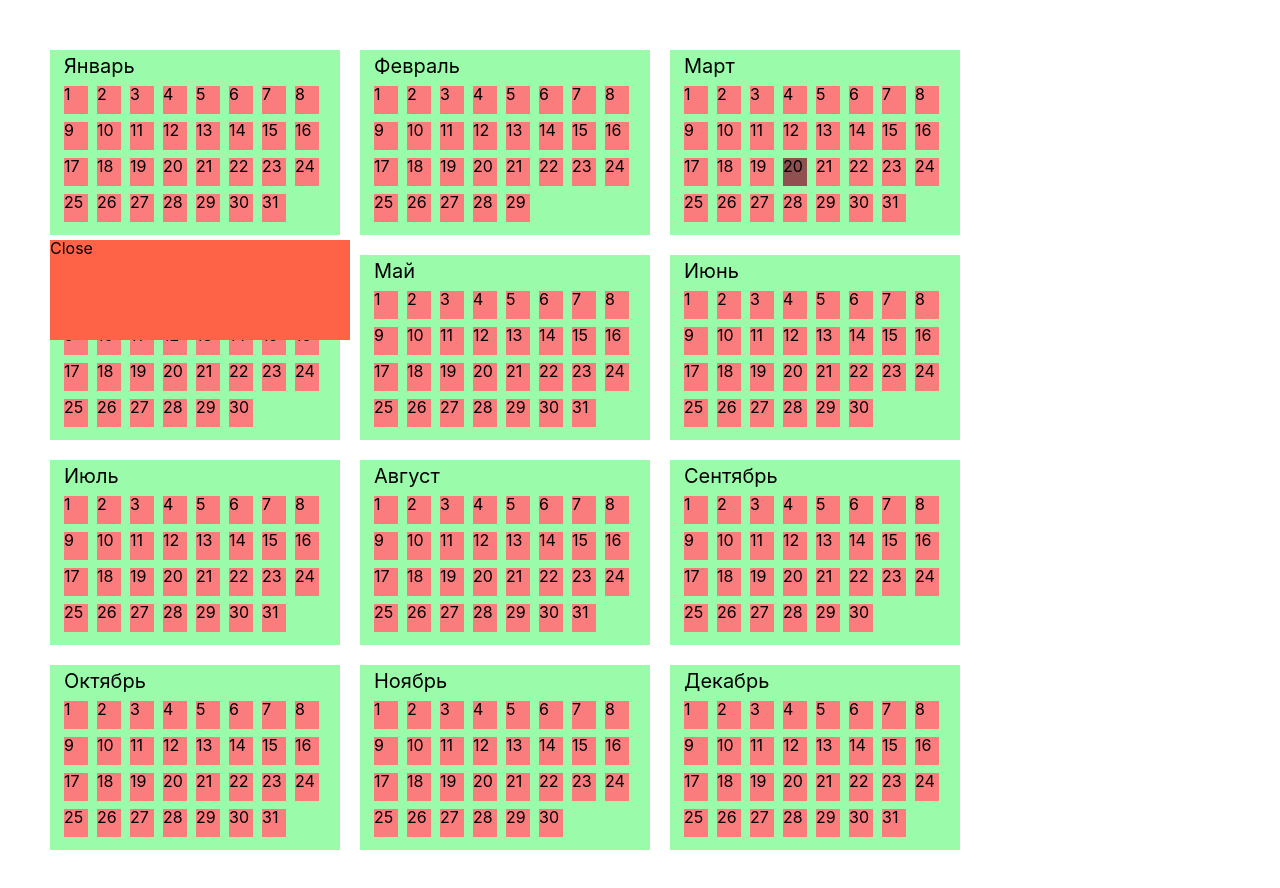
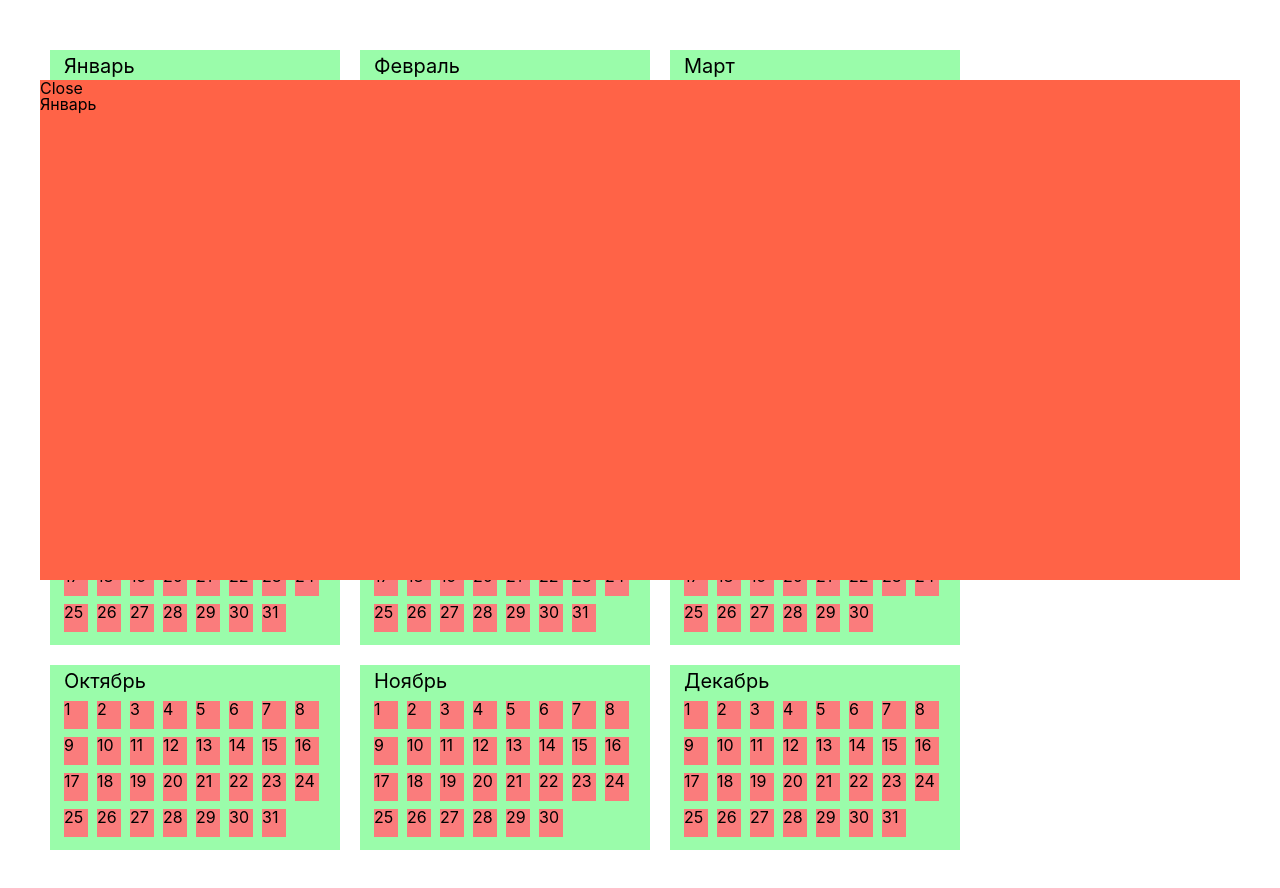
Before and after one commit to ZinchenkoEgor0205/smart_calendar, a React (Create React App) app: page / in a window 1280 px wide. Both pictures are taken after a click on the element "Январь". Shown: the top 888 px of the page. Built offline with nearby package versions, Linux system fonts and the light colour scheme.

Commit message:
organized passing month info to the monthDetail popup

```diff
--- a/src/components/calendar.js
+++ b/src/components/calendar.js
@@ -3,7 +3,6 @@ import '../components/month'
 import Month from "../components/month";
 import MonthDetail from "./month_detail";
 import {useState} from "react";
-
 
 
 function Calendar() {
@@ -13,11 +12,20 @@ function Calendar() {
     const calendar = [];
 
     const [monthDetailVisibility, setMonthDetailVisibility] = useState(false);
+    const [monthNameState, setMonthNameState] = useState('');
+    const [currentDayState, setCurrentDayState] = useState(0);
+    const [daysInMonthState, setDaysInMonthState] = useState(0);
+    const [realMonthState, setRealMonthState] = useState(0);
+    const [currentMonthState, setCurrentMonthState] = useState(0);
 
-    function handleMonthNameClick() {
+    function showMonthDetailPopup(monthName, currentDay, daysInMonth, realMonth, currentMonth) {
         setMonthDetailVisibility(!monthDetailVisibility);
+        setMonthNameState(monthName)
+        setCurrentDayState(currentDay)
+        setDaysInMonthState(daysInMonth)
+        setRealMonthState(realMonth)
+        setCurrentMonthState(currentMonth)
     }
-
 
 
     for (let month = currentMonth - 2; month < currentMonth + 10; month++) {
@@ -27,7 +35,9 @@ function Calendar() {
 
 
         const monthDetailInstance = (
-            <Month key={monthNames[realMonth]} monthName={monthNames[realMonth]} currentDay={currentDay} daysInMonth={daysInMonth} realMonth={realMonth} currentMonth={currentMonth} handleMonthNameClick={handleMonthNameClick}/>
+            <Month key={monthNames[realMonth]} monthName={monthNames[realMonth]} currentDay={currentDay}
+                   daysInMonth={daysInMonth} realMonth={realMonth} currentMonth={currentMonth}
+                   showMonthDetailPopup={showMonthDetailPopup}/>
         );
 
         calendar.push(monthDetailInstance);
@@ -36,7 +46,10 @@ function Calendar() {
 
     return (
         <div className={'calendar'}>
-            {monthDetailVisibility ? (<MonthDetail handleMonthNameClick={handleMonthNameClick}/>) : null}
+            {monthDetailVisibility ? (
+                <MonthDetail showMonthDetailPopup={showMonthDetailPopup} monthNameState={monthNameState}
+                             currentDayState={currentDayState} daysInMonthState={daysInMonthState}
+                             realMonthState={realMonthState} currentMonthState={currentMonthState}/>) : null}
 
             {calendar}
         </div>
--- a/src/components/month.js
+++ b/src/components/month.js
@@ -1,6 +1,11 @@
 import '../styles/Month.css'
 
-function Month({monthName, currentDay, daysInMonth, realMonth, currentMonth, handleMonthNameClick}) {
+function Month({monthName, currentDay, daysInMonth, realMonth, currentMonth, showMonthDetailPopup}) {
+
+
+    function handleMonthNameClick() {
+        showMonthDetailPopup(monthName, currentDay, daysInMonth, realMonth, currentMonth)
+    }
 
 
     const days = [];
@@ -8,19 +13,16 @@ function Month({monthName, currentDay, daysInMonth, realMonth, currentMonth, han
     for (let i = 1; i <= daysInMonth; i++) {
 
         const isToday = i === currentDay && realMonth === currentMonth;
-        days.push(
-            <div key={`${realMonth}-${i}`} className={isToday ? ' day day-today' : 'day'}>
-                {i}
-            </div>
-        );
+        days.push(<div key={`${realMonth}-${i}`} className={isToday ? ' day day-today' : 'day'}>
+            {i}
+        </div>);
     }
 
 
-    return (
-        <div className={'month'}>
-            <div className={'month-name'} onClick={handleMonthNameClick}>{monthName}</div>
-            <div className={'month-days'}>{days}</div>
-        </div>
-    )
+    return (<div className={'month'}>
+        <div className={'month-name'} onClick={handleMonthNameClick}>{monthName}</div>
+        <div className={'month-days'}>{days}</div>
+    </div>)
 }
+
 export default Month
--- a/src/components/month_detail.js
+++ b/src/components/month_detail.js
@@ -1,13 +1,14 @@
 import '../styles/Month_detail.css'
 
-function MonthDetail({ handleMonthNameClick }) {
+function MonthDetail({ showMonthDetailPopup, monthNameState, currentDayState, daysInMonthState, realMonthState, currentMonthState}) {
     function handleCloseBtnClick() {
-        handleMonthNameClick();
+        showMonthDetailPopup();
     }
 
     return (
         <div className="month-detail">
             <div onClick={handleCloseBtnClick}>Close</div>
+            <div>{monthNameState}</div>
         </div>
     );
 }
--- a/src/styles/Month_detail.css
+++ b/src/styles/Month_detail.css
@@ -1,10 +1,10 @@
 
 .month-detail {
-    width: 300px;
-    height: 100px;
+    width: 1200px;
+    height: 500px;
     background: tomato;
-    position: fixed;
-    left: auto;
-    top: 240px;
-    right: auto;
+    position: absolute;
+    left: 50%;
+    top: 10%;
+    transform: translate(-50%, 0);
 }
```
